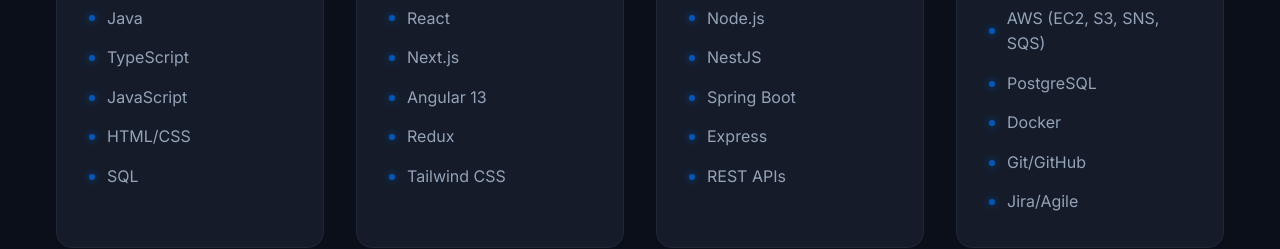
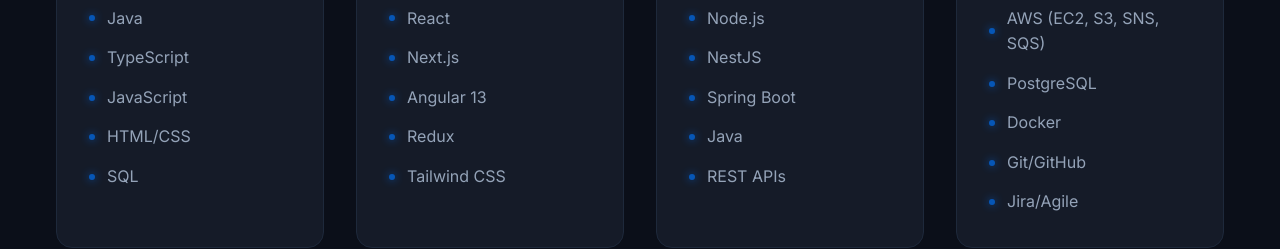
Before and after one commit to TelaniWalakanda/telani-walakanda-portfolio, a React (Vite) app: page / in a window 1280 px wide. Shown: the part 1100-1349 px from the top of the page. Built offline with nearby package versions, Linux system fonts and the light colour scheme.

Commit message:
Added css alignment fix

```diff
--- a/src/components/TechStack.tsx
+++ b/src/components/TechStack.tsx
@@ -4,7 +4,7 @@
 const skills = {
     Languages: ["Java", "TypeScript", "JavaScript", "HTML/CSS", "SQL"],
     Frontend: ["React", "Next.js", "Angular 13", "Redux", "Tailwind CSS"],
-    Backend: ["Node.js", "NestJS", "Spring Boot", "Express", "REST APIs"],
+    Backend: ["Node.js", "NestJS", "Spring Boot", "Java", "REST APIs"],
     "Cloud & Tools": ["AWS (EC2, S3, SNS, SQS)", "PostgreSQL", "Docker", "Git/GitHub", "Jira/Agile"]
 };
 
```
